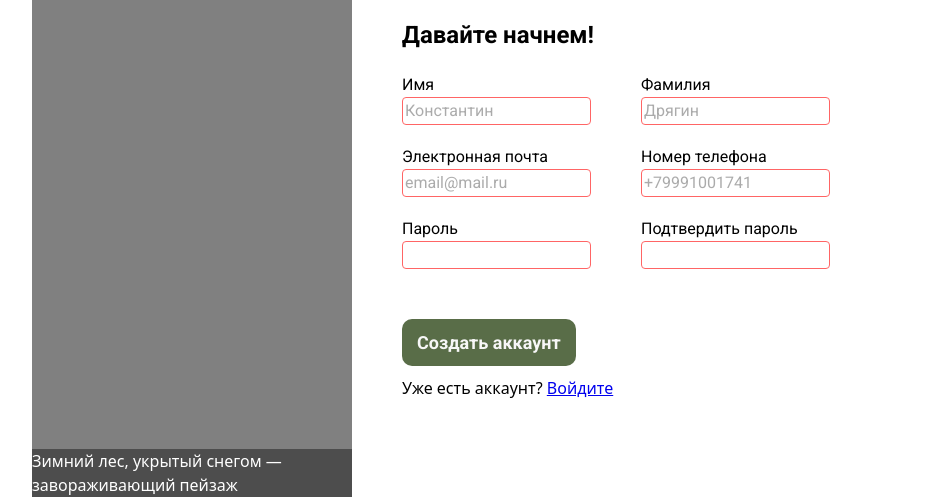
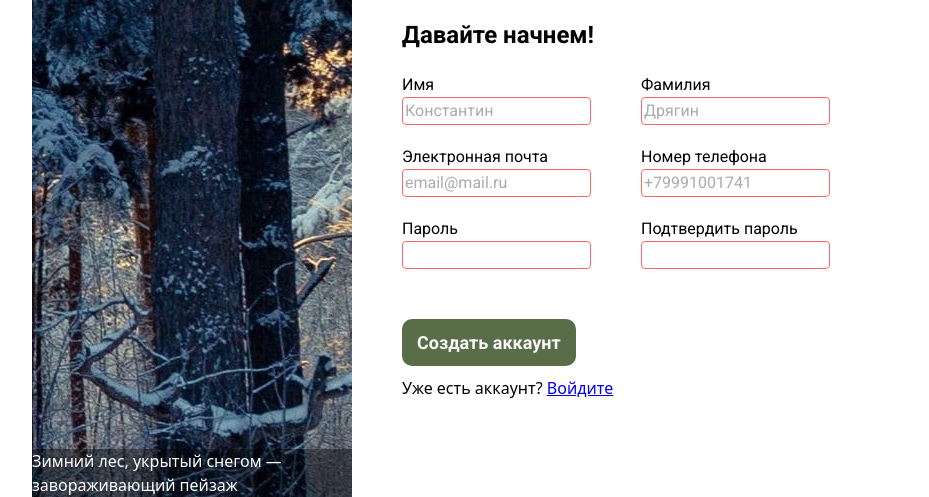
Before and after one commit to gunster1998/formOdin, a website: page index.html in a window 1280 px wide. Shown: the part 303-800 px from the top of the page, without its empty margins (148-1077 px from the left). Drawn offline with nearby package versions, Linux system fonts and the light colour scheme; the site is published under a folder, as on GitHub Pages, so addresses that start at the root find nothing.

Commit message:
fix: Поправил путь к фото

```diff
--- a/styles/global.css
+++ b/styles/global.css
@@ -108,7 +108,7 @@ body {
 .form-container-image-form {
   width: calc(100vw/4);
   height: 100vh;
-  background-image: url(/assets/images/forest.jpg);
+  background-image: url(../assets/images/forest.jpg);
   background-repeat: no-repeat;
   background-position: center;
   background-color: gray;
```
